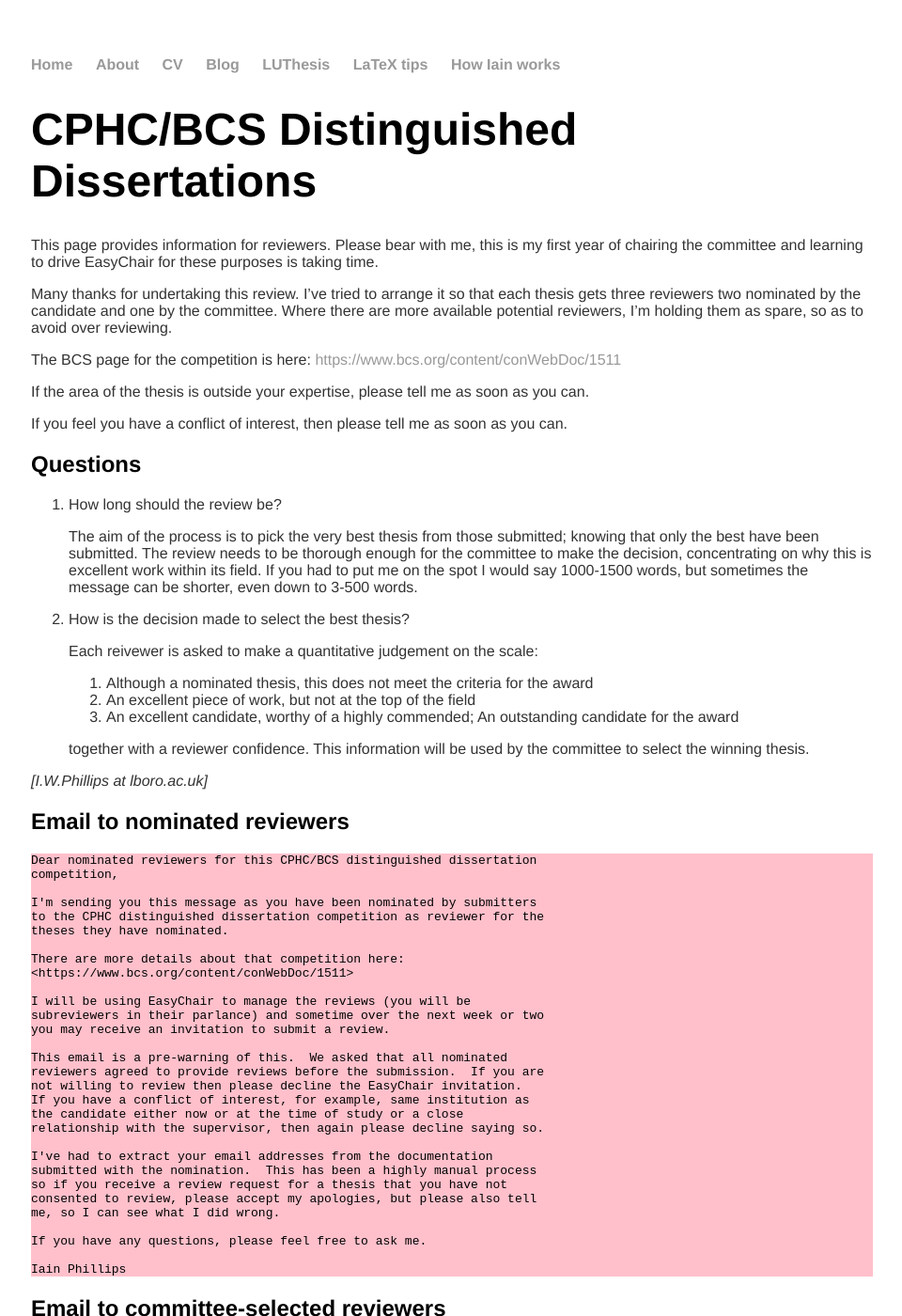
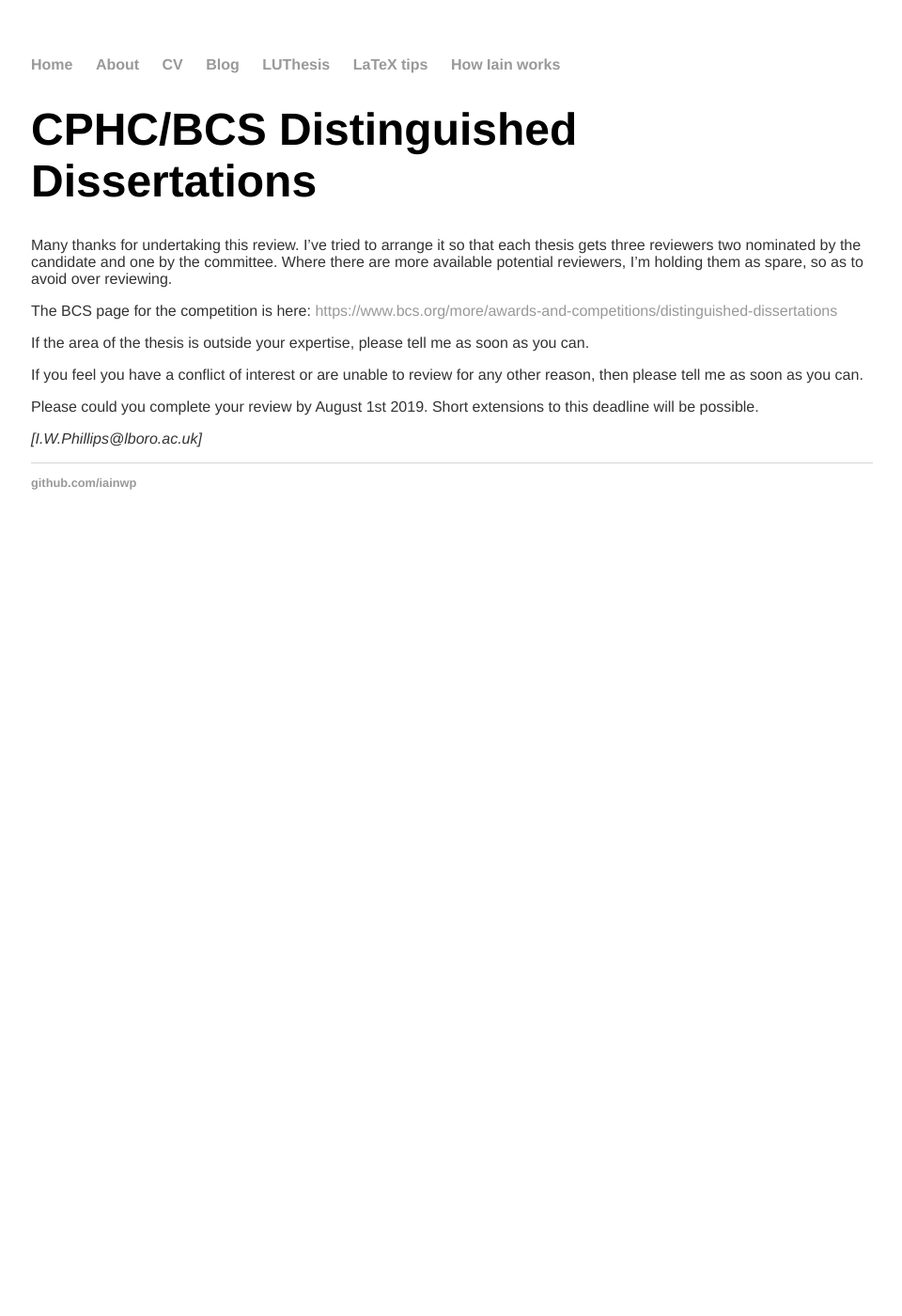
Before and after one commit to iainwp/iainwp.github.io, a Jekyll site: the page built from disdis/index.md, in a window 1280 px wide and 1400 px high. Shown: the whole window at 94% size, without its empty margins (159-1119 px from the left). Built offline with Jekyll 4.4.1, drawn with Linux system fonts in a browser that asks for light colours; some of the changed text lies outside the part shown.

Commit message:
updates to disdis

```diff
--- a/disdis/index.md
+++ b/disdis/index.md
@@ -6,122 +6,21 @@ layout: default
 CPHC/BCS Distinguished Dissertations
 ====================================
 
-This page provides information for reviewers. Please bear with me, this
-is my first year of chairing the committee and learning to drive
-EasyChair for these purposes is taking time.
-
 Many thanks for undertaking this review. I've tried to arrange it so
 that each thesis gets three reviewers two nominated by the candidate and
 one by the committee. Where there are more available potential
 reviewers, I'm holding them as spare, so as to avoid over reviewing.
 
 The BCS page for the competition is here:
-<https://www.bcs.org/content/conWebDoc/1511>
+<https://www.bcs.org/more/awards-and-competitions/distinguished-dissertations>
 
 If the area of the thesis is outside your expertise, please tell me as
 soon as you can.
 
-If you feel you have a conflict of interest, then please tell me as
-soon as you can.
+If you feel you have a conflict of interest or are unable to review
+for any other reason, then please tell me as soon as you can.
 
-Questions
----
+Please could you complete your review by August 1st 2019.  Short
+extensions to this deadline will be possible.
 
-1. How long should the review be?
-
-   The aim of the process is to pick the very best thesis from those
-   submitted; knowing that only the best have been submitted.  The
-   review needs to be thorough enough for the committee to make the
-   decision, concentrating on why this is excellent work within its
-   field.  If you had to put me on the spot I would say 1000-1500
-   words, but sometimes the message can be shorter, even down to 3-500
-   words.
-
-2. How is the decision made to select the best thesis?
-
-   Each reivewer is asked to make a quantitative judgement on the
-   scale:
-
-    1. Although a nominated thesis, this does not meet the criteria
-        for the award
-    2. An excellent piece of work, but not at the top of
-       the field
-    3. An excellent candidate, worthy of a highly commended; An
-       outstanding candidate for the award
-
-    together with a reviewer confidence.  This information will be
-    used by the committee to select the winning thesis.
-
-
-*[I.W.Phillips at lboro.ac.uk]*
-
-Email to nominated reviewers
-----------------------------
-
-    Dear nominated reviewers for this CPHC/BCS distinguished dissertation
-    competition,
-
-    I'm sending you this message as you have been nominated by submitters
-    to the CPHC distinguished dissertation competition as reviewer for the
-    theses they have nominated.
-
-    There are more details about that competition here:
-    <https://www.bcs.org/content/conWebDoc/1511>
-
-    I will be using EasyChair to manage the reviews (you will be
-    subreviewers in their parlance) and sometime over the next week or two
-    you may receive an invitation to submit a review.
-
-    This email is a pre-warning of this.  We asked that all nominated
-    reviewers agreed to provide reviews before the submission.  If you are
-    not willing to review then please decline the EasyChair invitation.
-    If you have a conflict of interest, for example, same institution as
-    the candidate either now or at the time of study or a close
-    relationship with the supervisor, then again please decline saying so.
-
-    I've had to extract your email addresses from the documentation
-    submitted with the nomination.  This has been a highly manual process
-    so if you receive a review request for a thesis that you have not
-    consented to review, please accept my apologies, but please also tell
-    me, so I can see what I did wrong.
-
-    If you have any questions, please feel free to ask me.
-
-    Iain Phillips
-
-Email to committee-selected reviewers
--------------------------------------
-
-    Dear all,
-
-    I'm sending you this message as you have been suggested by the
-    committee as suitable reviewers for at least one of these theses.  You
-    may have already received an email from me on this topic, where you
-    have been nominated by one of the submitters.
-
-    There are more details about that competition here: https://www.bcs.org/content/conWebDoc/1511
-
-    I will be using EasyChair to manage the reviews (you will be
-    subreviewers in their parlance) and sometime over the next week or two
-    you may receive an invitation to submit a review.  If all goes well, I
-    will get this done this afternoon and you will received an EasyChair
-    invitation from me.  It is possible that I won't need a review from
-    you, so for completeness I will email all my review list when I've
-    completed the EasyChair invitations.  I'm keen not to overload people
-    with too many requests, so will be saving some of you for later.  The
-    invitation email will contain deadlines and further information.
-
-    This email is a pre-warning of this.  We asked that all nominated
-    reviewers agreed to provide reviews before the submission.  If you are
-    not willing to review then please decline the EasyChair invitation.
-    If you have a conflict of interest, for example, same institution as
-    the candidate either now or at the time of study or a close
-    relationship with the supervisor, then again please decline saying so.
-
-    If you are unwilling or unable to undertake a review, please feel free
-    to decline the EasyChair invitation, if the option presents, or email
-    me.
-
-    If you have any questions, please feel free to ask me.
-
-    Iain Phillips
+*[I.W.Phillips@lboro.ac.uk]*
```
